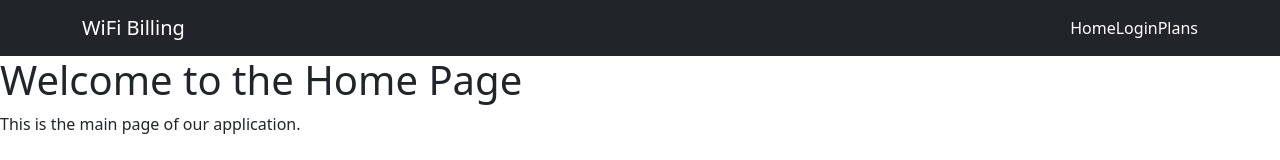
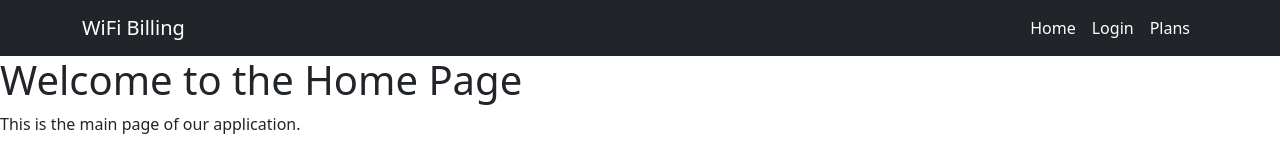
Before and after one commit to itfunda123/wifi-billing-system, a React (Create React App) app in the folder frontend/: page / in a window 1280 px wide. Shown: the top 160 px of the page. Built offline with nearby package versions, Linux system fonts and the light colour scheme.

Commit message:
more updates

```diff
--- a/frontend/src/components/Navbar.js
+++ b/frontend/src/components/Navbar.js
@@ -6,10 +6,19 @@ const Navbar = () => (
   <nav className="navbar navbar-expand-lg navbar-dark bg-dark">
     <div className="container">
       <Link className="navbar-brand" to="/">WiFi Billing</Link>
-      <div>
-        <Link className="nav-link d-inline text-white" to="/">Home</Link>
-        <Link className="nav-link d-inline text-white" to="/login">Login</Link>
-        <Link className="nav-link d-inline text-white" to="/plans">Plans</Link>
+
+      <div className="collapse navbar-collapse">
+        <ul className="navbar-nav ms-auto">
+          <li className="nav-item">
+            <Link className="nav-link text-white" to="/">Home</Link>
+          </li>
+          <li className="nav-item">
+            <Link className="nav-link text-white" to="/login">Login</Link>
+          </li>
+          <li className="nav-item">
+            <Link className="nav-link text-white" to="/plans">Plans</Link>
+          </li>
+        </ul>
       </div>
     </div>
   </nav>
```
